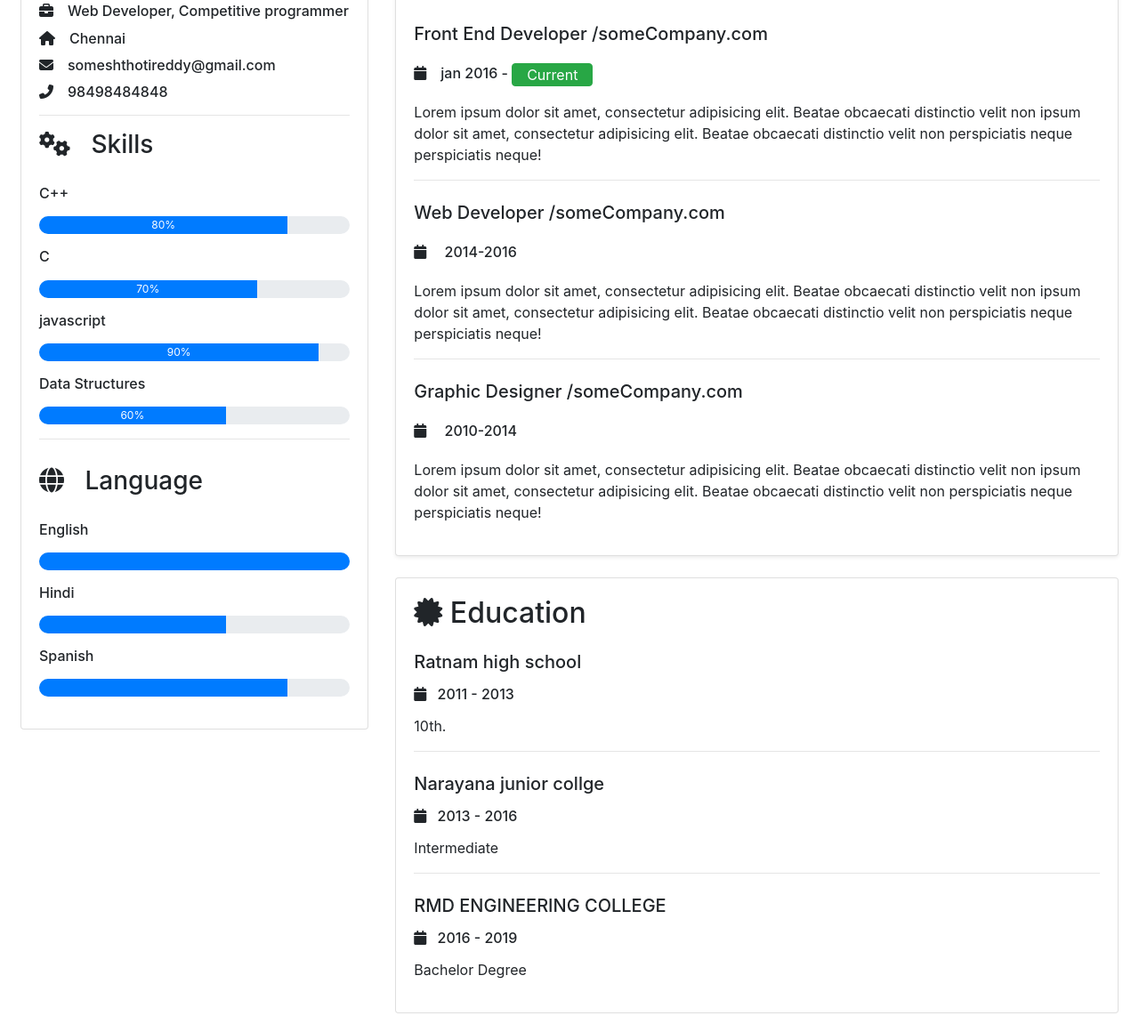
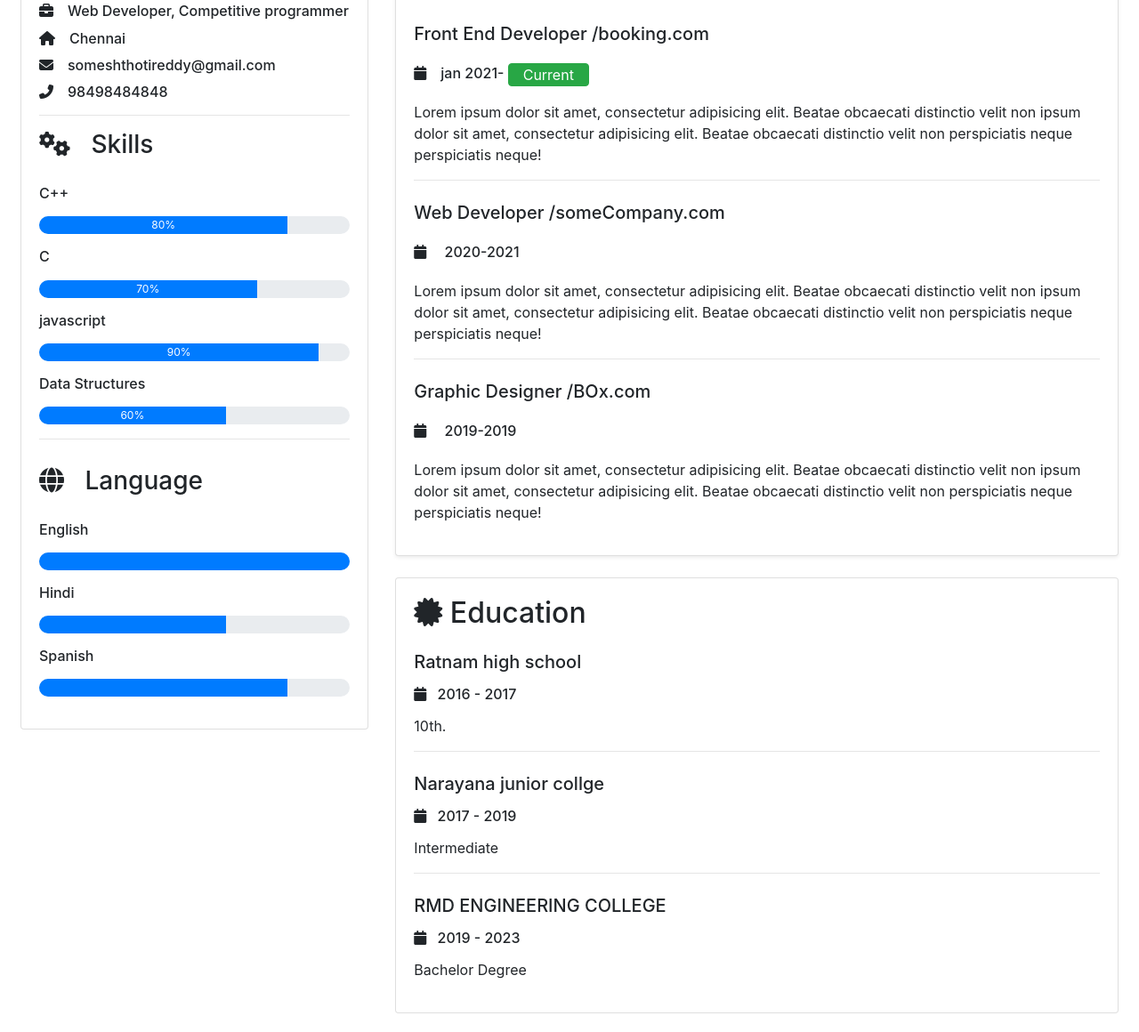
Before and after one commit to IBM-EPBL/IBM-Project-34160-1660232087, a plain HTML site: page Assignments/Somesh/Assignment1/index.html in a window 1280 px wide. Shown: the part 69-1229 px from the top of the page at 89% size. Drawn offline with nearby package versions, Linux system fonts and the light colour scheme.

Commit message:
Update index.html

```diff
--- a/Assignments/Somesh/Assignment1/index.html
+++ b/Assignments/Somesh/Assignment1/index.html
@@ -62,8 +62,8 @@
  <div class="card shadow-sm">
  <div class="card-body">
  <h2><i class="fas fa-suitcase mb-2 mr-2"></i> Work Experience</h2>
- <h5 class="mt-4">Front End Developer /someCompany.com</h5>
- <h6><i class="fas fa-calendar mr-3 my-3 "></i>jan 2016 - <button
+ <h5 class="mt-4">Front End Developer /booking.com</h5>
+ <h6><i class="fas fa-calendar mr-3 my-3 "></i>jan 2021- <button
  class="btn btn-success px-3 py-0">Current</button>
  </h6>
  <p>Lorem ipsum dolor sit amet, consectetur adipisicing elit. Beatae obcaecati distinctio velit non ipsum
@@ -72,15 +72,15 @@
  perspiciatis neque!</p>
  <hr>
  <h5 class="mt-4">Web Developer /someCompany.com</h5>
- <h6><i class="fas fa-calendar my-3 mr-3 "></i> 2014-2016
+ <h6><i class="fas fa-calendar my-3 mr-3 "></i> 2020-2021
  </h6>
  <p>Lorem ipsum dolor sit amet, consectetur adipisicing elit. Beatae obcaecati distinctio velit non ipsum
  dolor sit amet, consectetur adipisicing elit. Beatae obcaecati distinctio velit non
  perspiciatis neque
  perspiciatis neque!</p>
  <hr>
- <h5 class="mt-4">Graphic Designer /someCompany.com</h5>
- <h6><i class="fas fa-calendar my-3 mr-3 "></i> 2010-2014
+ <h5 class="mt-4">Graphic Designer /BOx.com</h5>
+ <h6><i class="fas fa-calendar my-3 mr-3 "></i> 2019-2019
  </h6>
  <p>Lorem ipsum dolor sit amet, consectetur adipisicing elit. Beatae obcaecati distinctio velit non ipsum
  dolor sit amet, consectetur adipisicing elit. Beatae obcaecati distinctio velit non
@@ -92,15 +92,15 @@
  <div class="card-body">
  <h2 class=" mb-2"><i class="fas fa-certificate"></i> Education</h2>
  <h5 class="mt-4">Ratnam high school</h5>
- <h6><i class="fas fa-calendar my-2 mr-2"></i> 2011 - 2013</h6>
+ <h6><i class="fas fa-calendar my-2 mr-2"></i> 2016 - 2017</h6>
  <p>10th.</p>
  <hr>
  <h5 class="mt-4">Narayana junior collge</h5>
- <h6><i class="fas fa-calendar my-2 mr-2"></i> 2013 - 2016</h6>
+ <h6><i class="fas fa-calendar my-2 mr-2"></i> 2017 - 2019</h6>
  <p>Intermediate</p>
  <hr>
  <h5 class="mt-4">RMD ENGINEERING COLLEGE</h5>
- <h6><i class="fas fa-calendar my-2 mr-2"></i> 2016 - 2019</h6>
+ <h6><i class="fas fa-calendar my-2 mr-2"></i> 2019 - 2023</h6>
  <p>Bachelor Degree</p>
  </div>
  </div>
```
